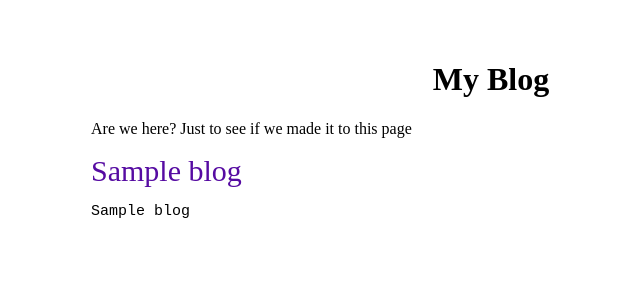
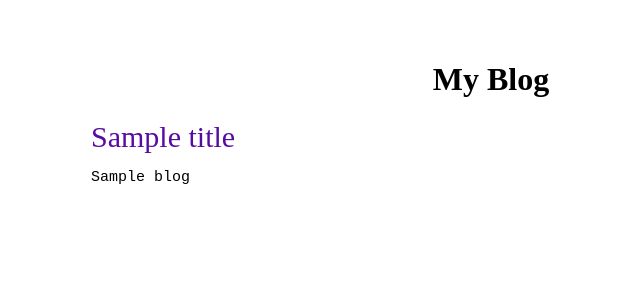
Before and after one commit to CherylHankins/build-a-blog, a Python web app: template templates/permalink.html in a window 1280 px wide. Shown: the top 300 px of the page, without its empty margins (149-789 px from the left). Run offline with Jinja, Linux system fonts and the light colour scheme; the template is opened without the code that fills it: most values are stand-ins (such as "Sample title", 1, 10 or a date in 2020).

Commit message:
Accomplished single post display

```diff
--- a/main.py
+++ b/main.py
@@ -65,7 +65,7 @@ class NewPost(Handler):
             c = Blog(title = title, blog = blog)
             c.put()
 
-            self.render('permalink.html', title = title, blog = blog)
+            self.render('permalink.html', title = title, blog = blog )
 
         else:
             error = "Both Title and Blog are required."
@@ -74,7 +74,7 @@ class NewPost(Handler):
 class ViewPostHandler(Handler):
     def get(self, id):
         blogs = db.GqlQuery("SELECT * FROM Blog")
-        blog = Blog.get_post_by_id(int(id))
+        blog = Blog.get_by_id(int(id))
 
 
         if blog:
@@ -82,7 +82,7 @@ class ViewPostHandler(Handler):
             blog = blog.blog
             self.render('permalink.html', title = title, blog = blog)
         else:
-            self.write.out("A blog with that id does not exist.")
+            self.write("A blog with that id does not exist.")
 
 
 app = webapp2.WSGIApplication([
--- a/templates/permalink.html
+++ b/templates/permalink.html
@@ -2,10 +2,7 @@
 
 {% block content %}
 
-
-<p> Are we here?  Just to see if we made it to this page</p>
-
-    <div class = "title">{{blog.title}}</div>
-    <pre class = "blog">{{blog.blog}}</pre>
+<div class = "title">{{title}}</div>
+<pre class = "blog">{{blog}}</pre>
 
 {% endblock %}
```
Also changed, not shown: 1 other file.
